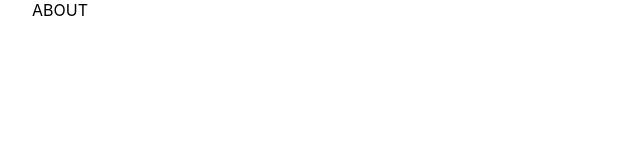
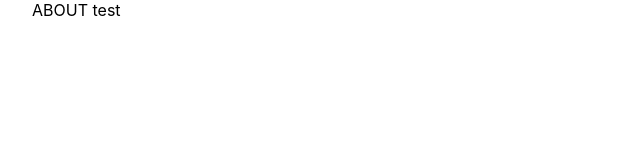
Before and after one commit to Ismael-devTR/Next-js-book, a Next.js app: page /about in a window 1280 px wide. Shown: the top 160 px of the page, without its empty margins (0-640 px from the left). Built offline with nearby package versions, Linux system fonts and the light colour scheme.

Commit message:
adding more content to About page

```diff
--- a/pages/about.js
+++ b/pages/about.js
@@ -10,7 +10,7 @@ export default function About() {
         <meta name="description" content="Generated by create next app" />
         <link rel="icon" href="/favicon.ico" />
       </Head>
-      ABOUT
+      ABOUT test
     </div>
   );
 }
```
